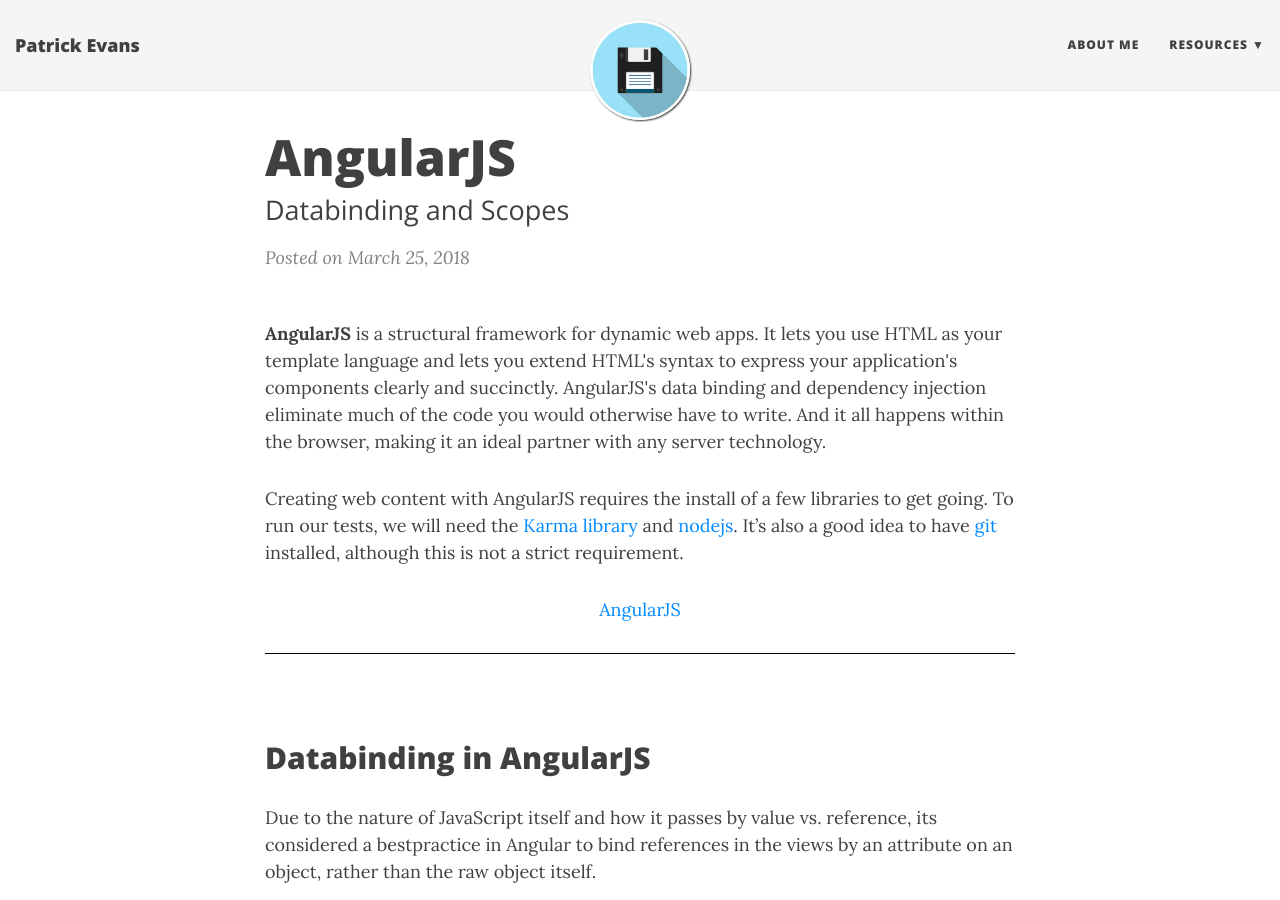
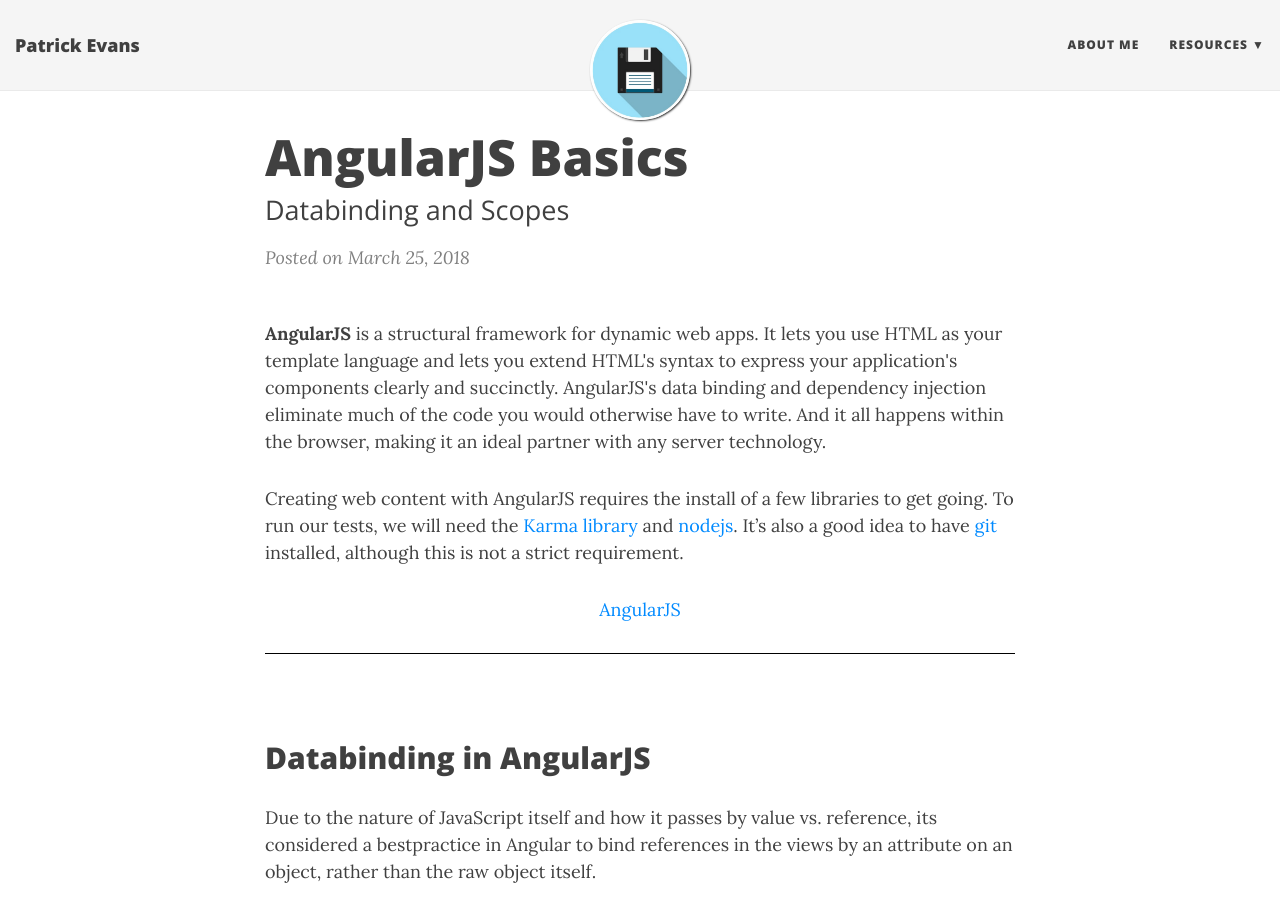
Before and after one commit to patevs/old_blog, a Jekyll site: the page built from _posts/2018-03-25-angularjs.md, in a window 1280 px wide and 900 px high. Built offline with Jekyll 4.4.1, drawn with Linux system fonts in a browser that asks for light colours; nearby versions of some CDN libraries.

Commit message:
updating angularjs post 00

```diff
--- a/_posts/2018-03-25-angularjs.md
+++ b/_posts/2018-03-25-angularjs.md
@@ -1,6 +1,6 @@
 ---
 layout: post
-title: AngularJS
+title: AngularJS Basics
 subtitle: Databinding and Scopes
 ---
 
```
Also changed, not shown: _posts/2018-02-26-angularjs-intro.md (+1 -1 lines).
